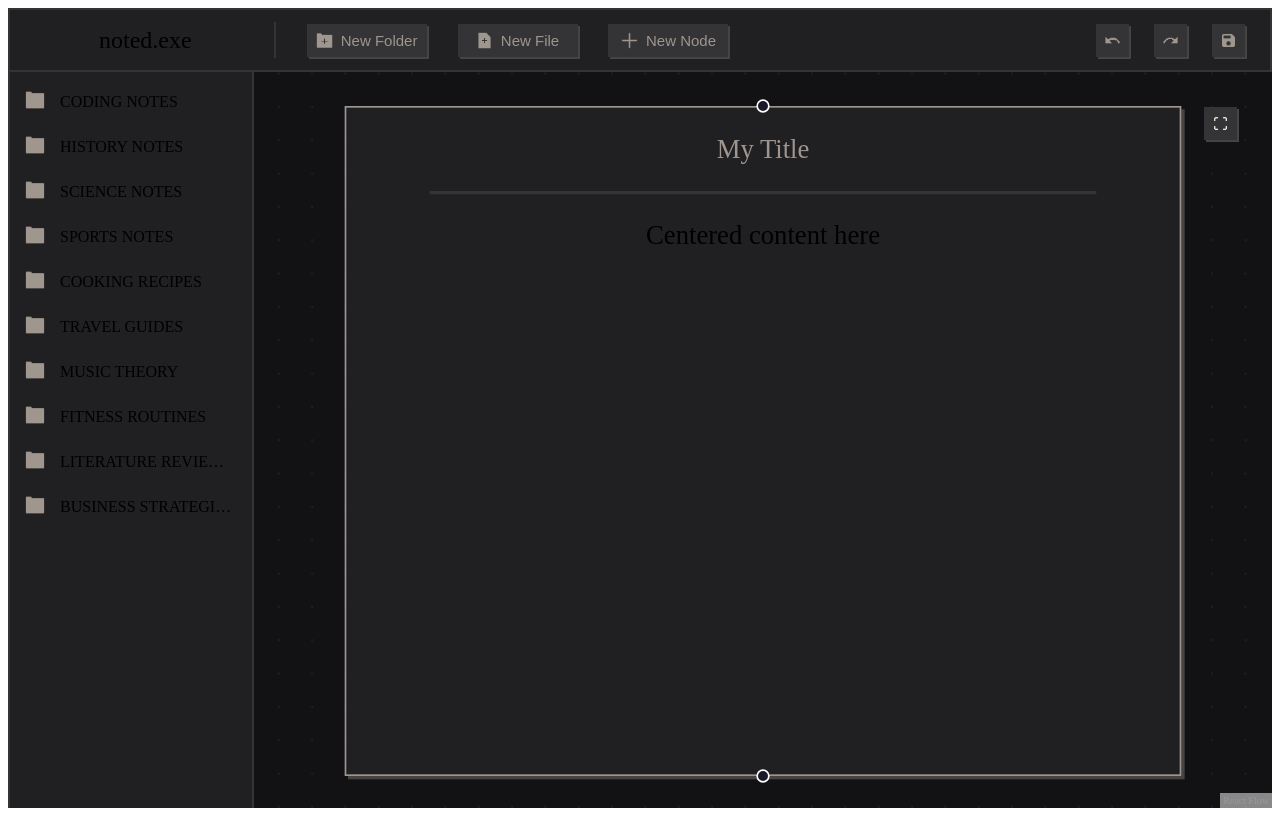
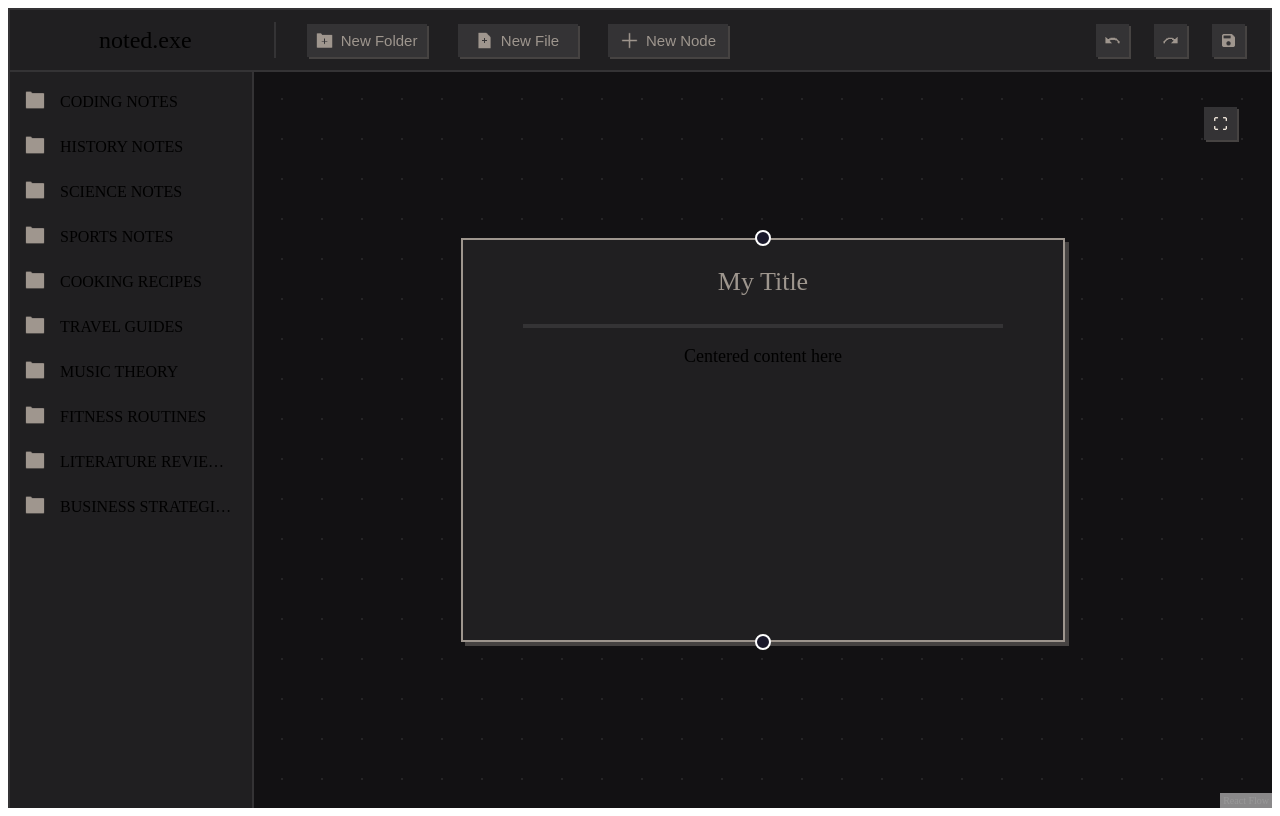
Before and after one commit to JohnArochaDev/noted, a Next.js app: page / in a window 1280 px wide. Built offline with nearby package versions, Linux system fonts and the light colour scheme.

Commit message:
prepped node for resizing library

```diff
--- a/app/Components/Canvas/RecenterCanvasButton/index.tsx
+++ b/app/Components/Canvas/RecenterCanvasButton/index.tsx
@@ -4,12 +4,13 @@ import { useReactFlow } from "@xyflow/react";
 import { SquareButton } from "../../SquareButton";
 
 export const RecenterButton = () => {
-  const { setViewport, getViewport } = useReactFlow();
+  const { setViewport, getViewport, setCenter } = useReactFlow();
 
   const recenterCanvas = () => {
     const currentViewport = getViewport();
 
     setViewport({ x: 2500, y: 2500, zoom: currentViewport.zoom });
+    setCenter(2500, 2500)
   };
 
   return (
--- a/app/Components/Canvas/TextNode/index.tsx
+++ b/app/Components/Canvas/TextNode/index.tsx
@@ -2,17 +2,20 @@ import { Handle, Position, NodeProps, Node } from "@xyflow/react";
 
 import styles from "./styles.module.scss";
 
-type CustomTextNode = Node<{ title: string; text: string }, 'text'>;
+type CustomTextNode = Node<{ title: string; text: string }, "text">;
 
 export function TextNode({ data }: NodeProps<CustomTextNode>) {
   return (
-    <div className={styles.textNode}>
+    <div
+      style={{ width: "300px", height: "200px" }}
+      className={styles.textNode}
+    >
       <Handle type="target" position={Position.Top} />
       <Handle type="source" position={Position.Bottom} />
 
       <p className={styles.title}>{data.title}</p>
       <hr className={styles.seperator} />
-      <p>{data.text}</p>
+      <p className={styles.text}>{data.text}</p>
     </div>
   );
-};
+}
--- a/app/Components/Canvas/TextNode/styles.module.scss
+++ b/app/Components/Canvas/TextNode/styles.module.scss
@@ -1,8 +1,6 @@
 @import "@/app/Constants/colors.module";
 
 .textNode {
-  width: 500px;
-  height: 400px;
   background-color: $sidebarBackground;
   border: 1px solid #9e968e;
   box-shadow: 2px 2px #464342;
@@ -11,6 +9,7 @@
 
 .title {
   color: #9E968E;
+  font-size: small;
 }
 
 .seperator {
@@ -19,3 +18,7 @@
   background-color: #343335;
   border: none;
 }
+
+.text {
+  font-size: xx-small;
+}
--- a/app/Components/Canvas/index.tsx
+++ b/app/Components/Canvas/index.tsx
@@ -76,7 +76,7 @@ export const Canvas = () => {
     {
       id: "1",
       type: "textNode",
-      position: { x: 250, y: 250 },
+      position: { x: 2500, y: 2500 },
       data: { title: "My Title", text: "Centered content here" },
     },
   ];
```
